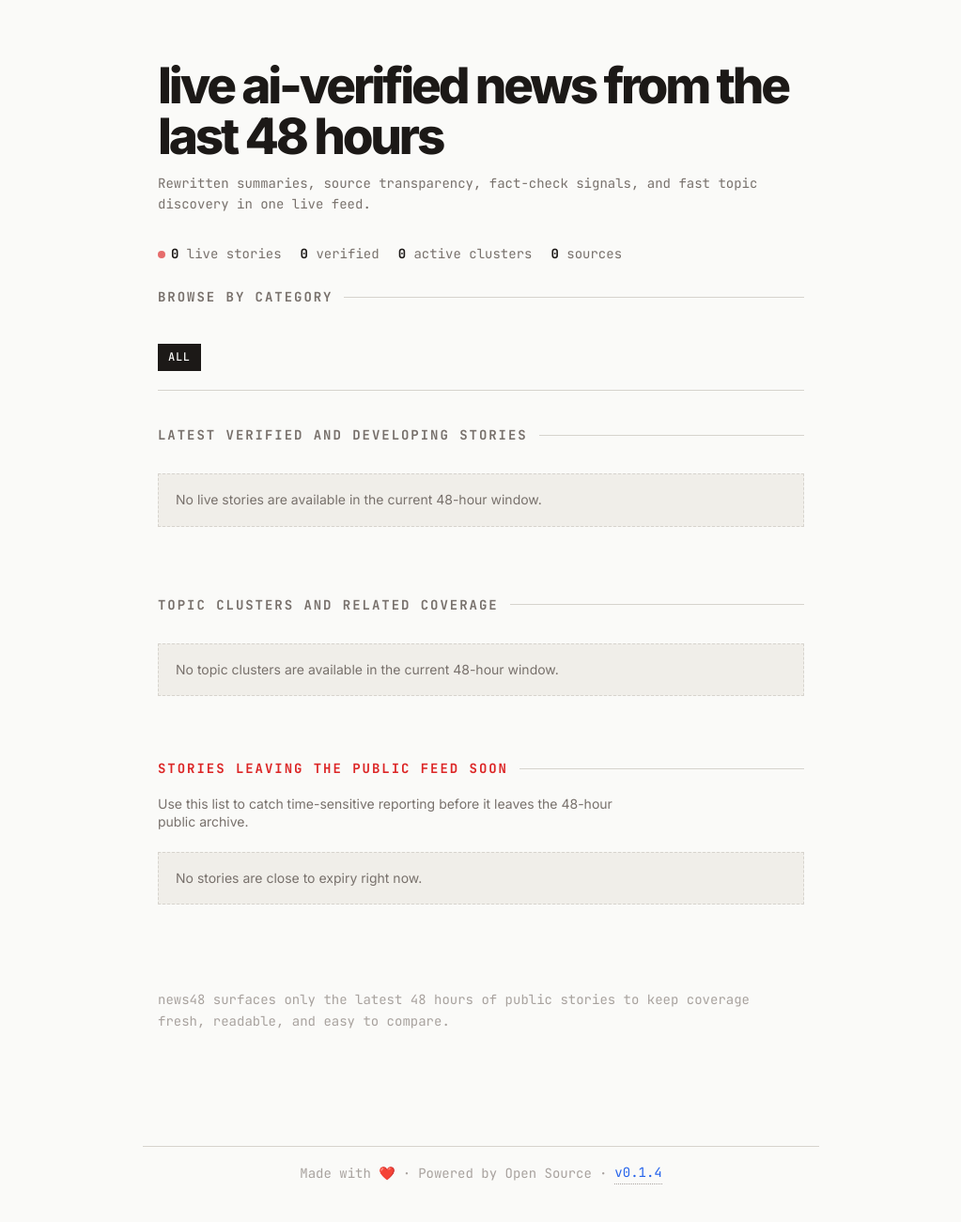
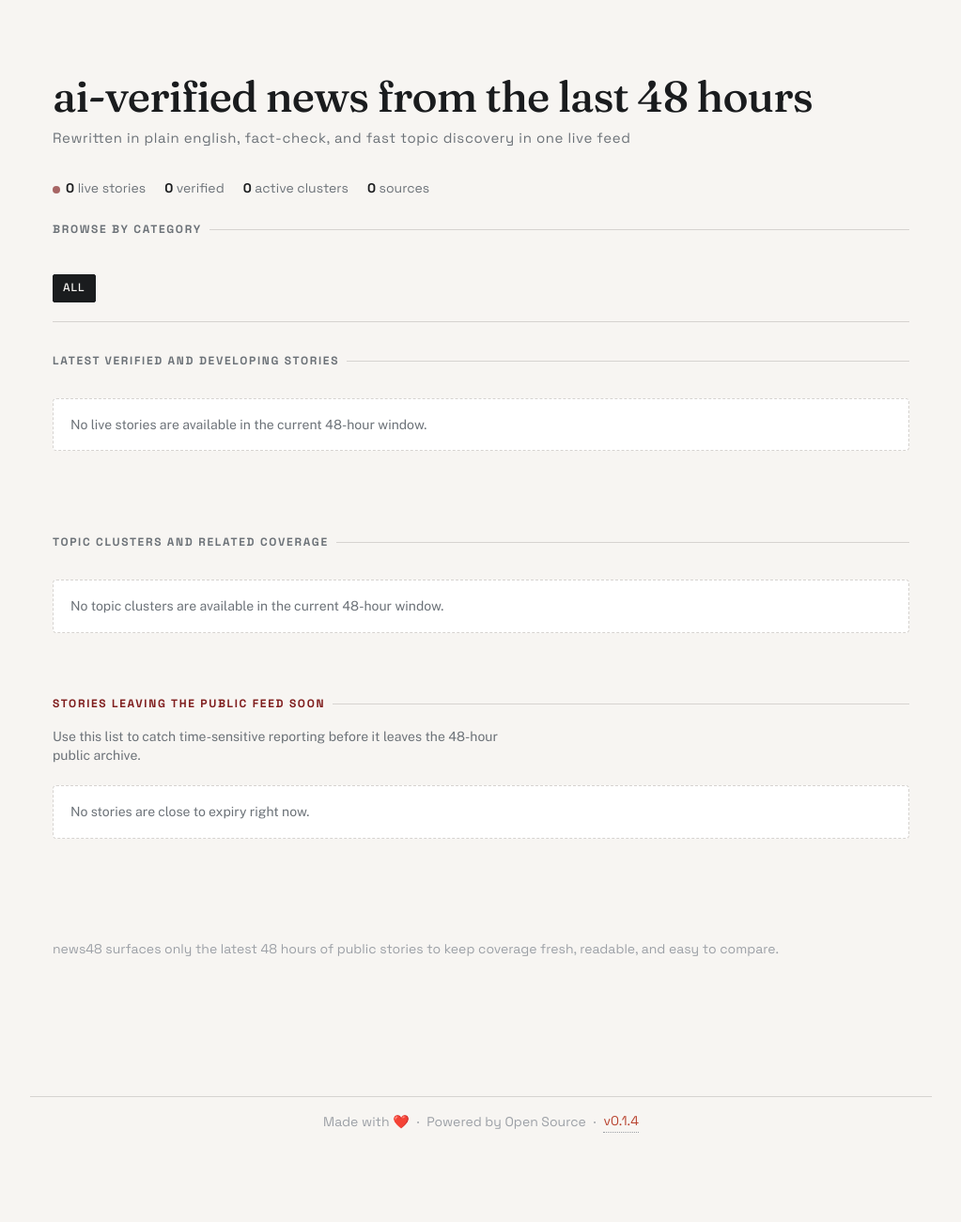
Before and after one commit to malvavisc0/news48, a FastAPI app: page / in a window 1280 px wide. Shown: the whole page at 94% size, without its empty margins (128-1151 px from the left). After the commit the page ends 1206 px from the top, so only its background shows below. Run offline with FastAPI, Linux system fonts and the light colour scheme; parts of the project's set-up code (start-up, migrations or seed data) failed here and were passed over.

Commit message:
improving website

```diff
--- a/news48/core/helpers/seo.py
+++ b/news48/core/helpers/seo.py
@@ -114,7 +114,7 @@ def build_website_schema(site_url: str) -> dict:
         "name": "news48",
         "url": site_url.rstrip("/"),
         "description": (
-            "Live AI-verified news from the last 48 hours with "
+            "AI-verified news from the last 48 hours with "
             "source transparency, fact-check signals, and topic clusters."
         ),
         "publisher": {
--- a/news48/web/app.py
+++ b/news48/web/app.py
@@ -44,7 +44,7 @@ def _default_meta(request: Request) -> dict[str, object]:
     site_url = _site_url(request)
     canonical_url = build_canonical_url(site_url, str(request.url.path))
     seo = build_seo_meta(
-        title="Live AI-Verified News and Fact-Checked Stories | news48",
+        title="AI-Verified News and Fact-Checked Stories | news48",
         description=(
             "Browse live news from the last 48 hours with AI-rewritten "
             "summaries, source links, fact-check signals, and topic clusters."
@@ -111,7 +111,7 @@ async def homepage(request: Request):
     seo["json_ld"] = [
         build_website_schema(site_url),
         build_collection_schema(
-            name="Live AI-verified news in the last 48 hours",
+            name="AI-verified news in the last 48 hours",
             description=(
                 "Fresh live news with AI-rewritten summaries, topic clusters, "
                 "and source transparency."
--- a/news48/web/static/style.css
+++ b/news48/web/static/style.css
@@ -1,21 +1,43 @@
+/* ============================================================
+   Heritage Design System
+   Architectural minimalism meets journalistic gravitas.
+   ============================================================ */
+
 :root {
-    --paper: #FAFAF8;
-    --surface: #F0EEE9;
-    --ink: #1C1917;
-    --ink-light: #78716C;
-    --ink-faint: #A8A29E;
-    --rule: #D6D3CD;
-    --action: #2563EB;
-    --action-hover: #1D4ED8;
+    /* --- Heritage colors --- */
+    --primary: #1A1C1E;
+    --secondary: #6C7278;
+    --tertiary: #B8422E;
+    --neutral: #F7F5F2;
+    --surface: #FFFFFF;
+    --on-primary: #FFFFFF;
+
+    /* --- Derived palette --- */
+    --ink: var(--primary);
+    --ink-light: var(--secondary);
+    --ink-faint: #9CA0A6;
+    --rule: #D6D3D0;
+    --action: var(--tertiary);
+    --action-hover: #9A3522;
+    --paper: var(--neutral);
+
+    /* --- Functional (kept warm to match Heritage) --- */
     --verified: #166534;
     --verified-bg: #166534;
     --verified-fg: #FFFFFF;
-    --breaking: #DC2626;
-    --breaking-bg: rgba(220, 38, 38, 0.06);
+    --breaking: #7F1D1D;
+    --breaking-bg: rgba(127, 29, 29, 0.06);
     --disputed: #B45309;
-    --highlight-bg: #1C1917;
-    --highlight-fg: #FAFAF8;
-    --text-2xs: 11px;
+    --highlight-bg: var(--primary);
+    --highlight-fg: var(--neutral);
+
+    /* --- Heritage typography --- */
+    --font-display: 'Fraunces', Georgia, serif;
+    --font-body: 'Public Sans', -apple-system, sans-serif;
+    --font-label: 'Space Grotesk', 'Inter', sans-serif;
+
+    /* --- Type scale --- */
+    --text-2xs: 12px;
     --text-xs: 14px;
     --text-sm: 17px;
     --text-md: 22px;
@@ -28,6 +50,16 @@
     --leading-body: 1.6;
     --leading-relaxed: 1.72;
     --leading-meta: 1.4;
+
+    /* --- Heritage rounding --- */
+    --rounded-sm: 2px;
+    --rounded-md: 4px;
+    --rounded-lg: 8px;
+
+    /* --- Heritage spacing --- */
+    --space-sm: 8px;
+    --space-md: 16px;
+    --space-lg: 32px;
 }
 
 @keyframes pulse-live {
@@ -50,22 +82,24 @@ body {
     margin: 0;
     background: var(--paper);
     color: var(--ink);
-    font-family: 'Inter', sans-serif;
+    font-family: var(--font-body);
     font-size: var(--text-sm);
     line-height: var(--leading-body);
     -webkit-font-smoothing: antialiased;
     text-rendering: optimizeLegibility;
 }
 
+/* === Footer === */
+
 .site-footer {
     margin-top: 12px;
-    padding: 0 16px 40px;
+    padding: 0 var(--space-md) 40px;
 }
 
 .site-footer__inner {
     max-width: 720px;
     margin: 0 auto;
-    padding-top: 18px;
+    padding-top: var(--space-md);
     border-top: 1px solid var(--rule);
 }
 
@@ -75,8 +109,8 @@ body {
     flex-wrap: wrap;
     align-items: center;
     justify-content: center;
-    gap: 8px;
-    font-family: 'JetBrains Mono', monospace;
+    gap: var(--space-sm);
+    font-family: var(--font-label);
     font-size: var(--text-xs);
     line-height: var(--leading-meta);
     color: var(--ink-faint);
@@ -132,10 +168,11 @@ a:focus-visible {
 
 .masthead {
     margin: 0;
+    font-family: var(--font-display);
     font-size: clamp(var(--text-2xl), 7vw, var(--text-3xl));
     line-height: var(--leading-display);
-    font-weight: 800;
-    letter-spacing: -0.06em;
+    font-weight: 500;
+    letter-spacing: -0.02em;
     text-transform: lowercase;
 }
 
@@ -185,17 +223,18 @@ a:focus-visible {
 /* === Tagline === */
 
 .tagline {
-    margin-top: 10px;
+    margin-top: var(--space-sm);
+    font-family: var(--font-label);
     font-size: var(--text-xs);
     color: var(--ink-light);
-    font-family: 'JetBrains Mono', monospace;
+    letter-spacing: 0.04em;
 }
 
 .page-index .tagline {
-    margin-top: 12px;
+    margin-top: var(--space-sm);
 }
 
-/* === Mono font class === */
+/* === Label / mono font class === */
 
 .mono,
 .meta-bar,
@@ -210,7 +249,7 @@ a:focus-visible {
 .cluster-count,
 .story-index,
 .category-pill {
-    font-family: 'JetBrains Mono', monospace;
+    font-family: var(--font-label);
 }
 
 /* === Back link (article only) === */
@@ -249,23 +289,24 @@ a:focus-visible {
     margin-top: 20px;
 }
 
-/* Tighten spacing when nav precedes content sections */
 .category-nav+.section {
-    margin-top: 36px;
+    margin-top: var(--space-lg);
 }
 
 .category-nav+.article-shell {
-    margin-top: 32px;
+    margin-top: var(--space-lg);
 }
 
 .category-pill {
     display: inline-flex;
     padding: 4px 10px;
-    font-size: 12px;
-    letter-spacing: 0.06em;
+    font-family: var(--font-label);
+    font-size: var(--text-2xs);
+    letter-spacing: 0.08em;
     text-transform: uppercase;
     color: var(--ink-light);
     border: 1px solid var(--rule);
+    border-radius: var(--rounded-sm);
     text-decoration: none;
     transition: background 0.15s ease, color 0.15s ease,
         border-color 0.15s ease;
@@ -296,6 +337,7 @@ a:focus-visible {
     display: flex;
     flex-wrap: wrap;
     gap: 10px 20px;
+    font-family: var(--font-label);
     font-size: var(--text-xs);
     color: var(--ink-light);
 }
@@ -374,13 +418,14 @@ a:focus-visible {
 
 .section-label {
     margin: 0 0 26px;
-    font-size: var(--text-xs);
+    font-family: var(--font-label);
+    font-size: var(--text-2xs);
     letter-spacing: 0.14em;
     text-transform: uppercase;
     color: var(--ink-light);
     display: flex;
     align-items: center;
-    gap: 12px;
+    gap: var(--space-sm);
 }
 
 .page-index .section-label {
@@ -424,17 +469,18 @@ a:focus-visible {
 .story-list {
     display: flex;
     flex-direction: column;
-    gap: 36px;
+    gap: var(--space-lg);
 }
 
 .story {
     display: grid;
     grid-template-columns: 56px 1fr;
-    gap: 16px;
+    gap: var(--space-md);
     align-items: start;
-    padding: 12px 16px;
+    padding: var(--space-sm) var(--space-md);
     margin: 0 -16px;
     border-left: 3px solid transparent;
+    border-radius: var(--rounded-md);
     transition: background 0.15s ease, box-shadow 0.15s ease,
         transform 0.15s ease, border-left-color 0.15s ease;
 }
@@ -766,7 +827,7 @@ a.cluster:focus-visible {
 
 .footnote {
     margin-top: 72px;
-    font-family: 'JetBrains Mono', monospace;
+    font-family: var(--font-label);
     font-size: var(--text-xs);
     color: var(--ink-faint);
 }
@@ -1090,25 +1160,26 @@ a.cluster:focus-visible {
 .related-meta {
     margin-top: 10px;
     display: flex;
-    gap: 8px 14px;
+    gap: var(--space-sm) 14px;
     align-items: center;
     font-size: var(--text-xs);
     color: var(--ink-faint);
-    font-family: 'JetBrains Mono', monospace;
+    font-family: var(--font-label);
 }
 
 .empty-state {
     margin: 0;
-    padding: 16px 18px;
+    padding: var(--space-md) 18px;
     background: var(--surface);
     border: 1px dashed var(--rule);
+    border-radius: var(--rounded-md);
     font-size: var(--text-xs);
     line-height: var(--leading-body);
     color: var(--ink-light);
 }
 
 .related-meta .badge {
-    font-size: 11px;
+    font-size: var(--text-2xs);
 }
 
 /* === Error page === */
@@ -1119,18 +1190,107 @@ a.cluster:focus-visible {
 }
 
 .error-page h2 {
+    font-family: var(--font-display);
     font-size: 32px;
-    font-weight: 800;
-    margin-bottom: 16px;
+    font-weight: 700;
+    margin-bottom: var(--space-md);
 }
 
 .error-page p {
     font-size: 18px;
     color: var(--ink-light);
-    margin-bottom: 32px;
+    margin-bottom: var(--space-lg);
 }
 
 /* === Responsive === */
+
+@media (min-width: 1080px) {
+    .page {
+        max-width: 960px;
+        padding: 72px 24px 120px;
+    }
+
+    .page-index .page {
+        padding-top: 80px;
+    }
+
+    .site-footer__inner {
+        max-width: 960px;
+    }
+
+    .page-index .masthead {
+        font-size: clamp(36px, 6vw, 46px);
+    }
+
+    .page-index .tagline {
+        font-size: 15px;
+    }
+
+    .headline {
+        max-width: 32ch;
+    }
+
+    .page-article .standfirst {
+        max-width: 68ch;
+    }
+
+    .body {
+        max-width: 72ch;
+        font-size: var(--text-md);
+    }
+
+    .section {
+        margin-top: 88px;
+    }
+
+    .section-label {
+        margin-bottom: var(--space-lg);
+    }
+
+    .story-list {
+        gap: 44px;
+    }
+
+    .cluster {
+        padding: 22px 0;
+    }
+
+    .cluster-name {
+        font-size: var(--text-lg);
+    }
+
+    .cluster-desc {
+        max-width: 56ch;
+    }
+
+    .stats-grid {
+        gap: 14px;
+    }
+
+    .stat {
+        padding: 20px 20px 22px;
+    }
+
+    .article-shell {
+        margin-top: 64px;
+    }
+
+    .meta-bar {
+        padding: var(--space-md) 22px;
+    }
+
+    .claims-section {
+        margin-top: 72px;
+    }
+
+    .related-list {
+        gap: 28px;
+    }
+
+    .footnote {
+        margin-top: 88px;
+    }
+}
 
 @media (max-width: 720px) {
     .page {
--- a/news48/web/templates/article.html
+++ b/news48/web/templates/article.html
@@ -14,12 +14,6 @@
 
 {% block content %}
 <a class="back-link" href="/">← back to live feed</a>
-<header>
-    <h1 class="site-mark"><a href="/">news48</a></h1>
-    <div class="tagline">Rewritten for quick understanding, linked to the original source, and available during the live
-        48-hour window.</div>
-</header>
-
 <article class="article-shell">
     <h2 class="headline">{{ article.title }}</h2>
     {% if article.summary %}
--- a/news48/web/templates/base.html
+++ b/news48/web/templates/base.html
@@ -6,7 +6,7 @@
     <meta name="viewport" content="width=device-width, initial-scale=1.0" />
     <title>{% block title %}{{ seo.title if seo is defined and seo else 'news48' }}{% endblock %}</title>
     <meta name="description"
-        content="{{ seo.description if seo is defined and seo else 'Live AI-verified news and fact-checked stories on news48.' }}" />
+        content="{{ seo.description if seo is defined and seo else 'AI-verified news and fact-checked stories on news48.' }}" />
     <meta name="robots" content="{{ seo.robots if seo is defined and seo else 'index,follow' }}" />
     {% if seo is defined and seo and seo.canonical_url %}
     <link rel="canonical" href="{{ seo.canonical_url }}" />
@@ -14,7 +14,7 @@
     <link rel="preconnect" href="https://fonts.googleapis.com" />
     <link rel="preconnect" href="https://fonts.gstatic.com" crossorigin />
     <link
-        href="https://fonts.googleapis.com/css2?family=Inter:wght@400;500;700;800&family=JetBrains+Mono:wght@400;500;700&display=swap"
+        href="https://fonts.googleapis.com/css2?family=Fraunces:opsz,wght@9..144,400;9..144,500;9..144,700;9..144,800&family=Public+Sans:wght@400;500;700&family=Space+Grotesk:wght@400;500;700&display=swap"
         rel="stylesheet" />
     <link rel="stylesheet" href="/static/style.css" />
     {% if seo is defined and seo and seo.og_tags %}
--- a/news48/web/templates/category.html
+++ b/news48/web/templates/category.html
@@ -17,8 +17,7 @@
 
 <header>
     <h1 class="page-title">{{ category_name }}</h1>
-    <div class="tagline">{{ total }} live stories in {{ category_name }} with rewritten summaries, original source
-        links, and fast topic scanning.</div>
+    <div class="tagline">{{ total }} live stories in {{ category_name }}</div>
 </header>
 
 <nav class="category-nav" aria-label="Categories">
--- a/news48/web/templates/index.html
+++ b/news48/web/templates/index.html
@@ -1,6 +1,6 @@
 {% extends "base.html" %}
 
-{% block title %}{{ seo.title if seo is defined and seo else 'Live AI-Verified News and Fact-Checked Stories | news48'
+{% block title %}{{ seo.title if seo is defined and seo else 'AI-Verified News and Fact-Checked Stories | news48'
 }}{% endblock %}
 
 {% block json_ld %}
@@ -15,9 +15,8 @@
 
 {% block content %}
 <header>
-    <h1 class="masthead">Live AI-verified news from the last 48 hours</h1>
-    <div class="tagline">Rewritten summaries, source transparency, fact-check signals, and fast topic discovery in one
-        live feed.</div>
+    <h1 class="masthead">AI-verified news from the last 48 hours</h1>
+    <div class="tagline">Rewritten in plain english, fact-check, and fast topic discovery in one live feed</div>
     <div class="status-line">
         <span><span class="live-dot"></span><strong>{{ stats.live_stories }}</strong> live stories</span>
         <span><strong>{{ stats.verified }}</strong> verified</span>
@@ -85,7 +84,7 @@
                     </span>
                 </div>
                 <div class="story-links">
-                    <a href="/article/{{ story.id }}">Read {{ story.title }} on news48 →</a>
+                    <a href="/article/{{ story.id }}">Read more →</a>
                     <a href="{{ story.url }}" target="_blank" rel="noopener"
                         title="Opens the original source in a new tab">Open original source ↗</a>
                 </div>
```
Also changed, not shown: other parts of news48/web/static/style.css (+88 -58 lines), news48/core/agents/skills/parser/enforce-quality.md (+1 -0 lines), news48/core/agents/skills/parser/normalize-fields.md (+18 -3 lines), news48/core/database/articles.py (+57 -136 lines), tests/test_streaming.py (+6 -21 lines), tests/test_strip_html.py (+2 -6 lines).
